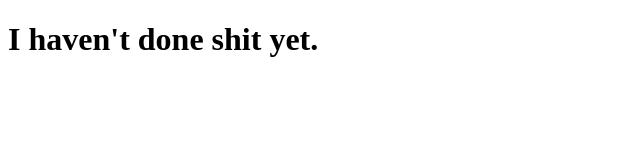
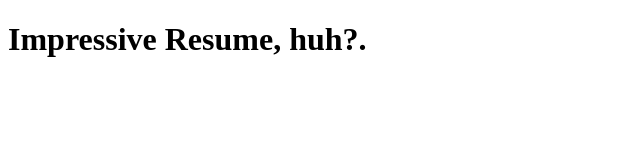
Before and after one commit to akercheval/akercheval.github.io, a plain HTML site: page resume.html in a window 1280 px wide. Shown: the whole page, without its empty margins (0-640 px from the left). Drawn offline with Linux system fonts and the light colour scheme.

Commit message:
changes to index text

```diff
--- a/resume.html
+++ b/resume.html
@@ -7,7 +7,7 @@
     </head>
 
     <body>
-        <h1>I haven't done shit yet.</h1>
+        <h1>Impressive Resume, huh?.</h1>
     </body>
 
 </html>
```
